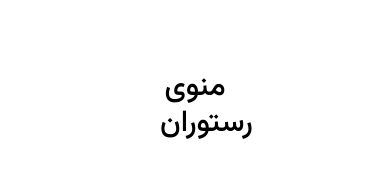
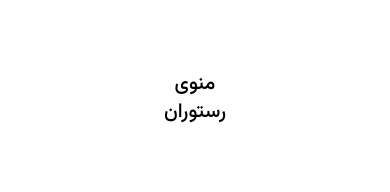
Before and after one commit to WoasSinab/tarkhineh, a React (Vite) app: page / in a window 390 px wide. Shown: the part 652-844 px from the top of the page. Built offline with nearby package versions, Linux system fonts and the light colour scheme.

Commit message:
fix some bug

```diff
--- a/src/components/Homepage/HomeBranch.jsx
+++ b/src/components/Homepage/HomeBranch.jsx
@@ -5,7 +5,12 @@ function HomeBranch() {
 
   return (
     <div>
+      <h1></h1>
 
+
+      <div>
+        <div></div>
+      </div>
     </div>
   )
 }
--- a/src/components/Homepage/HomeMenu.jsx
+++ b/src/components/Homepage/HomeMenu.jsx
@@ -4,7 +4,7 @@ function HomeMenu() {
 
   return (
     <div className="mx-40 flex flex-col justify-center my-20 ">
-      <h1 className="animate-fade-in text-3xl font-medium text-center">منوی رستوران</h1>
+      <h1 className="animate-fade-in text-xl lg:text-3xl font-medium text-center">منوی رستوران</h1>
       <div className="flex flex-col lg:flex-row my-64 justify-between gap-96 lg:gap-12 items-center">
         <div className="animate-slide-up relative w-80 h-40 bg-[#417F56] rounded-xl flex flex-col items-center">
           <img className="absolute bottom-12" src="https://s6.uupload.ir/files/image_dr52.png" alt="" />
```
